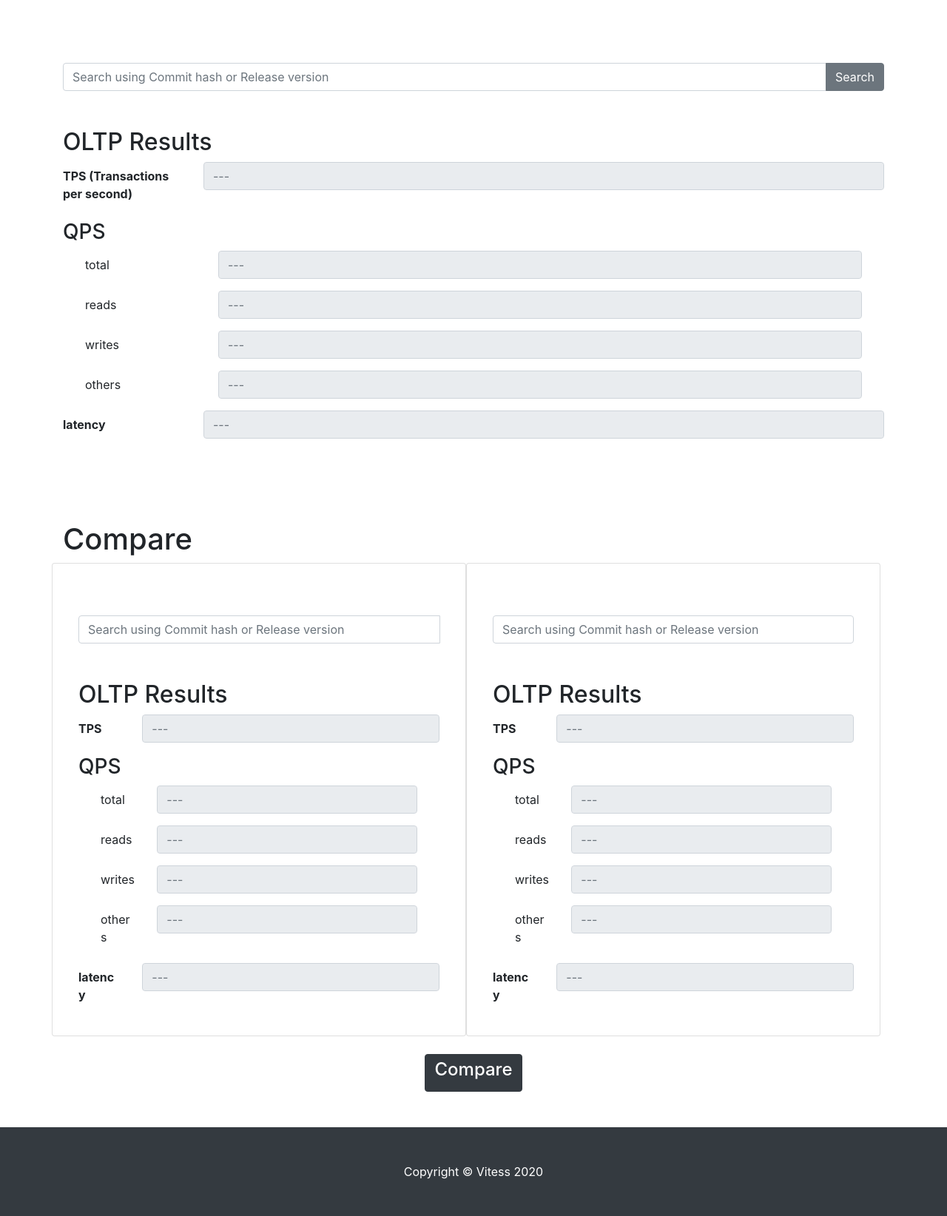
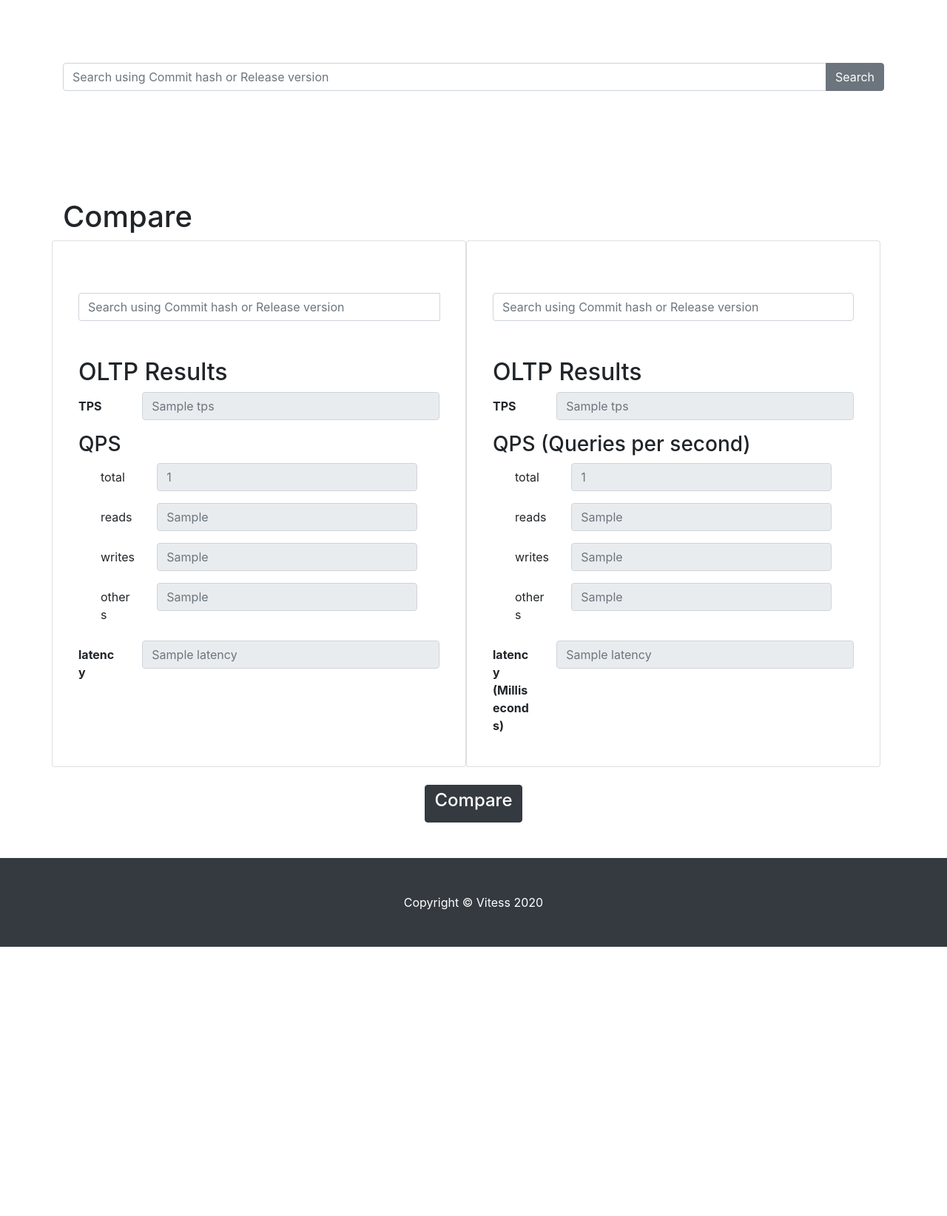
Before and after one commit to vitessio/arewefastyet, a Flask app: template templates/search_compare.html in a window 1280 px wide. Shown: the part 69-1713 px from the top of the page at 74% size. After the commit the page ends 1349 px from the top, so only its background shows below. Run offline with Flask 2, Linux system fonts and the light colour scheme; the template is opened without the code that fills it: most values are stand-ins (such as "Sample title", 1, 10 or a date in 2020); some libraries are stand-ins or nearby versions.

Commit message:
added feature to search for OLTP from commit hash or vitess version

```diff
--- a/server.py
+++ b/server.py
@@ -19,6 +19,12 @@
 #       - /allresults - returns JSON of all benchmark results in the database
 #       - /filter_result [GET] paramters [date=<reverse order for mysql>,commit=<commit hash>&commit=<commit hash>&...n,test_no=<int>]
 #                     - filters and returns result based on argument given
+#    - Web App routes
+#       - / [GET] - returns home page
+#       - /search_compare [GET] - returns search page
+#       - /request_benchmark [GET] - returns request run for benchmark
+#
+#   Future code fix: Normalize code (Reduce Code duplication)
 # -----------------------------------------------------------------------------------------------------------------------------------------------------
 
 from flask import Flask ,request ,jsonify, render_template
@@ -44,7 +50,40 @@ def home():
 
 @app.route('/search_compare')
 def search_compare():
-    return render_template("search_compare.html")
+    searchcommit = request.args.get('search_commit')
+    compare_commit_1 = request.args.get('compare_commit_1')
+    compare_commit_2 = request.args.get('compare_commit_2')
+
+    search_result = []
+    compare_result_1 = []
+    compare_result_2 = []
+
+    # flag for empty result
+    search_flag_empty = "No"
+    compare_1_flag_empty = "No"
+    compare_2_flag_empty = "No"
+
+    if searchcommit != None:
+       search_result = search_commit(searchcommit)
+       if search_result == None:
+           search_flag_empty = "Yes"
+           search_result = []
+
+    if compare_commit_1 != None:
+       compare_result_1 = search_commit(compare_commit_1)
+       if compare_result_1 == None:
+           compare_1_flag_empty = "Yes"
+           compare_result_1 = []
+
+    if compare_commit_2 != None:
+       compare_result_2 = search_commit(compare_commit_2)
+       if compare_result_2 == None:
+           compare_2_flag_empty = "Yes"
+           compare_result_2 = []
+
+    # returns: search result, search result flag, compare result 1, compare result 1 flag, compare result 2, compare result flag 2
+    return render_template("search_compare.html",search_result=search_result,search_flag_empty=search_flag_empty,compare_result_1=compare_result_1,
+    compare_1_flag_empty=compare_1_flag_empty,compare_result_2=compare_result_2,compare_2_flag_empty=compare_2_flag_empty)
 
 # -------------------------------------------------------------------------------------------------------------------------------------------------------
 # ----------------------------------------------------------- Render request_benchmark ------------------------------------------------------------------
@@ -231,6 +270,7 @@ def filter_results():
         # Basic run info
         sql = "SELECT * FROM benchmark where test_no=%s;"
         adr = (test_no, )
+        mycursor.execute(sql,adr)
     else:
        if date != None and commit != None:
            sql = 'SELECT * FROM benchmark where DateTime BETWEEN %s AND %s AND commit IN ("' + '","'.join(map(str, commit)) + '")'
@@ -306,3 +346,68 @@ def filter_results():
     return jsonify(data)
 
 # -----------------------------------------------------------------------------------------------------------------------------------------------------------------
+# ----------------------------------------------------------- Returns results based on commit hash ----------------------------------------------------------------
+
+def search_commit(commit):
+    conn = mysql_connect()
+    mycursor = conn.cursor()
+
+    sql = "SELECT * FROM benchmark where commit=%s;"
+    adr = (commit, )
+    mycursor.execute(sql,adr)
+
+    benchmark = mycursor.fetchall()
+    data = {}
+    data['benchmark'] = []
+
+    for i in range(len(benchmark)):
+        oltp = []
+        # Oltp information
+
+        sql = "SELECT * FROM OLTP where test_no = %s;"
+        adr = (benchmark[i][0], )
+        mycursor.execute(sql,adr)
+
+        oltp_result = mycursor.fetchall()
+
+        for j in range(len(oltp_result)):
+           qps = []
+           sql = "SELECT * FROM qps where OLTP_no = %s;"
+           adr = (oltp_result[j][0], )
+           mycursor.execute(sql,adr)
+
+           qps_result = mycursor.fetchall()
+
+           for k in range(len(qps_result)):
+               qps.append({
+                   'qps_no': qps_result[k][0],
+                   'TPCC_no': qps_result[k][1],
+                   'total_qps': str(qps_result[k][2]),
+                   'reads_qps': str(qps_result[k][3]),
+                   'writes_qps':str(qps_result[k][4]),
+                   'other_qps': str(qps_result[k][5]),
+                   'OLTP_no': qps_result[k][6]
+               })
+
+           oltp.append({
+             'oltp_no': oltp_result[j][0],
+             'test_no': oltp_result[j][1],
+             'tps': str(oltp_result[j][2]),
+             'latency': str(oltp_result[j][3]),
+             'errors': str(oltp_result[j][4]),
+             'reconnects': str(oltp_result[j][5]),
+             'time': oltp_result[j][6],
+             'threads': oltp_result[j][7],
+             'qps': qps
+           })
+
+        data['benchmark'].append({
+        'id':benchmark[i][0],
+        'commit':benchmark[i][1],
+        'datetime':benchmark[i][2],
+        'oltp':oltp
+        })
+
+        return data
+
+# -----------------------------------------------------------------------------------------------------------------------------------------------------------------
--- a/templates/search_compare.html
+++ b/templates/search_compare.html
@@ -52,21 +52,26 @@
         <div class="container">
             <div class="main">
                 <!-- Another variation with a button -->
+                <form type="GET" action="/search_compare">
                     <div class="input-group">
-                    <input type="text" class="form-control" placeholder="Search using Commit hash or Release version">
+                        <input type="text" class="form-control"
+                            placeholder="Search using Commit hash or Release version" name="search_commit">
                         <div class="input-group-append">
-                        <button class="btn btn-secondary" type="button">
+                            <button class="btn btn-secondary" type="submit">
                                 Search
                             </button>
                         </div>
+
                     </div>
+                </form>
             </div>
+            {% if search_result|length != 0 %}
             <h2>OLTP Results</h2>
             <div class="form-group row">
-                <label for="tps" class="col-sm-2 col-form-label"><span style="font-weight:700">TPS (Transactions per
-                        second)</span></label>
+                <label for="tps" class="col-sm-2 col-form-label"><span style="font-weight:700">TPS </span></label>
                 <div class="col-sm-10">
-                    <input type="text" class="form-control" id="search_TPS" placeholder="---" disabled>
+                    <input type="text" class="form-control" id="search_TPS"
+                        placeholder="{{ search_result['benchmark'][0]['oltp'][0]['tps'] }}" disabled>
                 </div>
             </div>
             <h3>QPS</h3>
@@ -75,25 +80,33 @@
                     <div class="form-group row">
                         <label for="total" class="col-sm-2 col-form-label">total</label>
                         <div class="col-sm-10">
-                            <input type="text" class="form-control" id="search_total" placeholder="---" disabled>
+                            <input type="text" class="form-control" id="search_total"
+                                placeholder="{{ search_result['benchmark'][0]['oltp'][0]['qps'][0]['total_qps'] }}"
+                                disabled>
                         </div>
                     </div>
                     <div class="form-group row">
                         <label for="reads" class="col-sm-2 col-form-label">reads</label>
                         <div class="col-sm-10">
-                            <input type="text" class="form-control" id="search_reads" placeholder="---" disabled>
+                            <input type="text" class="form-control" id="search_reads"
+                                placeholder="{{ search_result['benchmark'][0]['oltp'][0]['qps'][0]['reads_qps'] }}"
+                                disabled>
                         </div>
                     </div>
                     <div class="form-group row">
                         <label for="writes" class="col-sm-2 col-form-label">writes</label>
                         <div class="col-sm-10">
-                            <input type="text" class="form-control" id="search_writes" placeholder="---" disabled>
+                            <input type="text" class="form-control" id="search_writes"
+                                placeholder="{{ search_result['benchmark'][0]['oltp'][0]['qps'][0]['writes_qps'] }}"
+                                disabled>
                         </div>
                     </div>
                     <div class="form-group row">
                         <label for="others" class="col-sm-2 col-form-label">others</label>
                         <div class="col-sm-10">
-                            <input type="text" class="form-control" id="search_others" placeholder="---" disabled>
+                            <input type="text" class="form-control" id="search_others"
+                                placeholder="{{ search_result['benchmark'][0]['oltp'][0]['qps'][0]['other_qps'] }}"
+                                disabled>
                         </div>
                     </div>
                 </div>
@@ -102,14 +115,22 @@
                 <label for="latency" class="col-sm-2 col-form-label"><span
                         style="font-weight:700">latency</span></label>
                 <div class="col-sm-10">
-                    <input type="text" class="form-control" id="search_latency" placeholder="---" disabled>
+                    <input type="text" class="form-control" id="search_latency"
+                        placeholder="{{ search_result['benchmark'][0]['oltp'][0]['latency'] }}" disabled>
                 </div>
             </div>
+            {% endif %}
+            {% if search_flag_empty == "Yes" %}
+            <div class="alert alert-warning" role="alert">
+                Result does not exist in the database (Request Run: <a href="/request_benchmark">request run for
+                    hash</a>)
             </div>
+            {% endif %}
     </section>
     <section class="py-5">
         <div class="container">
             <h1>Compare</h1>
+            <form type="GET" action="/search_compare">
                 <div class="row">
                     <div class="card" style="width: 35rem;">
                         <div class="card-body">
@@ -117,16 +138,22 @@
                                 <div class="main">
                                     <!-- Another variation with a button -->
                                     <div class="input-group">
-                                    <input type="text" class="form-control" placeholder="Search using Commit hash or Release version">
+                                        <input type="text" class="form-control"
+                                            placeholder="Search using Commit hash or Release version"
+                                            name="compare_commit_1">
                                         <div class="input-group-append">
                                         </div>
                                     </div>
                                 </div>
+                                {% if compare_result_1|length != 0 %}
                                 <h2>OLTP Results</h2>
                                 <div class="form-group row">
-                                <label for="tps" class="col-sm-2 col-form-label"><span style="font-weight:700">TPS </span></label>
+                                    <label for="tps" class="col-sm-2 col-form-label"><span style="font-weight:700">TPS
+                                        </span></label>
                                     <div class="col-sm-10">
-                                    <input type="text" class="form-control" id="search_TPS" placeholder="---" disabled>
+                                        <input type="text" class="form-control" id="search_TPS"
+                                            placeholder="{{ compare_result_1['benchmark'][0]['oltp'][0]['tps'] }}"
+                                            disabled>
                                     </div>
                                 </div>
                                 <h3>QPS</h3>
@@ -135,25 +162,33 @@
                                         <div class="form-group row">
                                             <label for="total" class="col-sm-2 col-form-label">total</label>
                                             <div class="col-sm-10">
-                                            <input type="text" class="form-control" id="search_total" placeholder="---" disabled>
+                                                <input type="text" class="form-control" id="search_total"
+                                                    placeholder="{{ compare_result_1['benchmark'][0]['oltp'][0]['qps'][0]['total_qps'] }}"
+                                                    disabled>
                                             </div>
                                         </div>
                                         <div class="form-group row">
                                             <label for="reads" class="col-sm-2 col-form-label">reads</label>
                                             <div class="col-sm-10">
-                                            <input type="text" class="form-control" id="search_reads" placeholder="---" disabled>
+                                                <input type="text" class="form-control" id="search_reads"
+                                                    placeholder="{{ compare_result_1['benchmark'][0]['oltp'][0]['qps'][0]['reads_qps'] }}"
+                                                    disabled>
                                             </div>
                                         </div>
                                         <div class="form-group row">
                                             <label for="writes" class="col-sm-2 col-form-label">writes</label>
                                             <div class="col-sm-10">
-                                            <input type="text" class="form-control" id="search_writes" placeholder="---" disabled>
+                                                <input type="text" class="form-control" id="search_writes"
+                                                    placeholder="{{ compare_result_1['benchmark'][0]['oltp'][0]['qps'][0]['writes_qps'] }}"
+                                                    disabled>
                                             </div>
                                         </div>
                                         <div class="form-group row">
                                             <label for="others" class="col-sm-2 col-form-label">others</label>
                                             <div class="col-sm-10">
-                                            <input type="text" class="form-control" id="search_others" placeholder="---" disabled>
+                                                <input type="text" class="form-control" id="search_others"
+                                                    placeholder="{{ compare_result_1['benchmark'][0]['oltp'][0]['qps'][0]['other_qps'] }}"
+                                                    disabled>
                                             </div>
                                         </div>
                                     </div>
@@ -162,9 +197,18 @@
                                     <label for="latency" class="col-sm-2 col-form-label"><span
                                             style="font-weight:700">latency</span></label>
                                     <div class="col-sm-10">
-                                    <input type="text" class="form-control" id="search_latency" placeholder="---" disabled>
+                                        <input type="text" class="form-control" id="search_latency"
+                                            placeholder="{{ compare_result_1['benchmark'][0]['oltp'][0]['latency'] }}"
+                                            disabled>
                                     </div>
                                 </div>
+                                {% endif %}
+                                {% if compare_1_flag_empty == "Yes" %}
+                                <div class="alert alert-warning" role="alert">
+                                    Result does not exist in the database (Request Run: <a
+                                        href="/request_benchmark">request run for hash</a>)
+                                </div>
+                                {% endif %}
                             </div>
                         </div>
                     </div>
@@ -174,60 +218,87 @@
                                 <div class="main">
                                     <!-- Another variation with a button -->
                                     <div class="input-group">
-                                    <input type="text" class="form-control" placeholder="Search using Commit hash or Release version">
+                                        <input type="text" class="form-control"
+                                            placeholder="Search using Commit hash or Release version"
+                                            name="compare_commit_2">
                                     </div>
                                 </div>
+
+                                {% if compare_result_2|length != 0 %}
                                 <h2>OLTP Results</h2>
                                 <div class="form-group row">
-                                <label for="tps" class="col-sm-2 col-form-label"><span style="font-weight:700">TPS</span></label>
+                                    <label for="tps" class="col-sm-2 col-form-label"><span
+                                            style="font-weight:700">TPS</span></label>
                                     <div class="col-sm-10">
-                                    <input type="text" class="form-control" id="search_TPS" placeholder="---" disabled>
+                                        <input type="text" class="form-control" id="search_TPS"
+                                            placeholder="{{ compare_result_2['benchmark'][0]['oltp'][0]['tps'] }}"
+                                            disabled>
                                     </div>
                                 </div>
-                            <h3>QPS</h3>
+                                <h3>QPS (Queries per second)</h3>
                                 <div class="container">
                                     <div class="container">
                                         <div class="form-group row">
                                             <label for="total" class="col-sm-2 col-form-label">total</label>
                                             <div class="col-sm-10">
-                                            <input type="text" class="form-control" id="search_total" placeholder="---" disabled>
+                                                <input type="text" class="form-control" id="search_total"
+                                                    placeholder="{{ compare_result_2['benchmark'][0]['oltp'][0]['qps'][0]['total_qps'] }}"
+                                                    disabled>
                                             </div>
                                         </div>
                                         <div class="form-group row">
                                             <label for="reads" class="col-sm-2 col-form-label">reads</label>
                                             <div class="col-sm-10">
-                                            <input type="text" class="form-control" id="search_reads" placeholder="---" disabled>
+                                                <input type="text" class="form-control" id="search_reads"
+                                                    placeholder="{{ compare_result_2['benchmark'][0]['oltp'][0]['qps'][0]['reads_qps'] }}"
+                                                    disabled>
                                             </div>
                                         </div>
                                         <div class="form-group row">
                                             <label for="writes" class="col-sm-2 col-form-label">writes</label>
                                             <div class="col-sm-10">
-                                            <input type="text" class="form-control" id="search_writes" placeholder="---" disabled>
+                                                <input type="text" class="form-control" id="search_writes"
+                                                    placeholder="{{ compare_result_2['benchmark'][0]['oltp'][0]['qps'][0]['writes_qps'] }}"
+                                                    disabled>
                                             </div>
                                         </div>
                                         <div class="form-group row">
                                             <label for="others" class="col-sm-2 col-form-label">others</label>
                                             <div class="col-sm-10">
-                                            <input type="text" class="form-control" id="search_others" placeholder="---" disabled>
+                                                <input type="text" class="form-control" id="search_others"
+                                                    placeholder="{{ compare_result_2['benchmark'][0]['oltp'][0]['qps'][0]['other_qps'] }}"
+                                                    disabled>
                                             </div>
                                         </div>
                                     </div>
                                 </div>
                                 <div class="form-group row">
                                     <label for="latency" class="col-sm-2 col-form-label"><span
-                                        style="font-weight:700">latency</span></label>
+                                            style="font-weight:700">latency (Milliseconds)</span></label>
                                     <div class="col-sm-10">
-                                    <input type="text" class="form-control" id="search_latency" placeholder="---" disabled>
+                                        <input type="text" class="form-control" id="search_latency"
+                                            placeholder="{{ compare_result_2['benchmark'][0]['oltp'][0]['latency'] }}"
+                                            disabled>
                                     </div>
                                 </div>
+                                {% endif %}
+                                {% if compare_2_flag_empty == "Yes" %}
+                                <div class="alert alert-warning" role="alert">
+                                    Result does not exist in the database (Request Run: <a
+                                        href="/request_benchmark">request run for hash</a>)
+                                </div>
+                                {% endif %}
                             </div>
                         </div>
                     </div>
                 </div>
                 <br>
                 <div class="container">
-                <center><button type="button" class="btn btn-dark"><h4>Compare</h4></button></center>
+                    <center><button type="submit" class="btn btn-dark">
+                            <h4>Compare</h4>
+                        </button></center>
                 </div>
+            </form>
         </div>
     </section>
 
```
Lines whose indentation alone changed are shown as unchanged.
